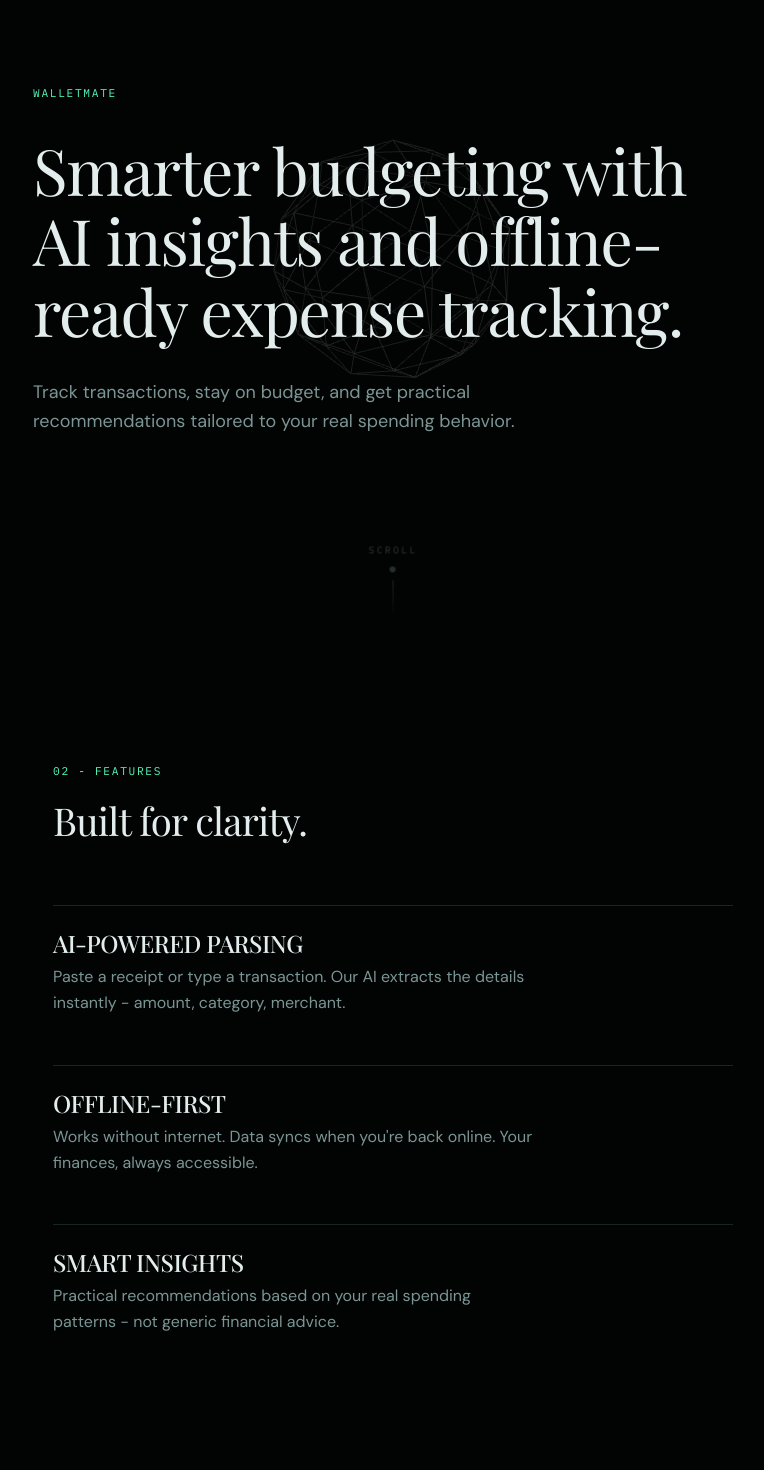
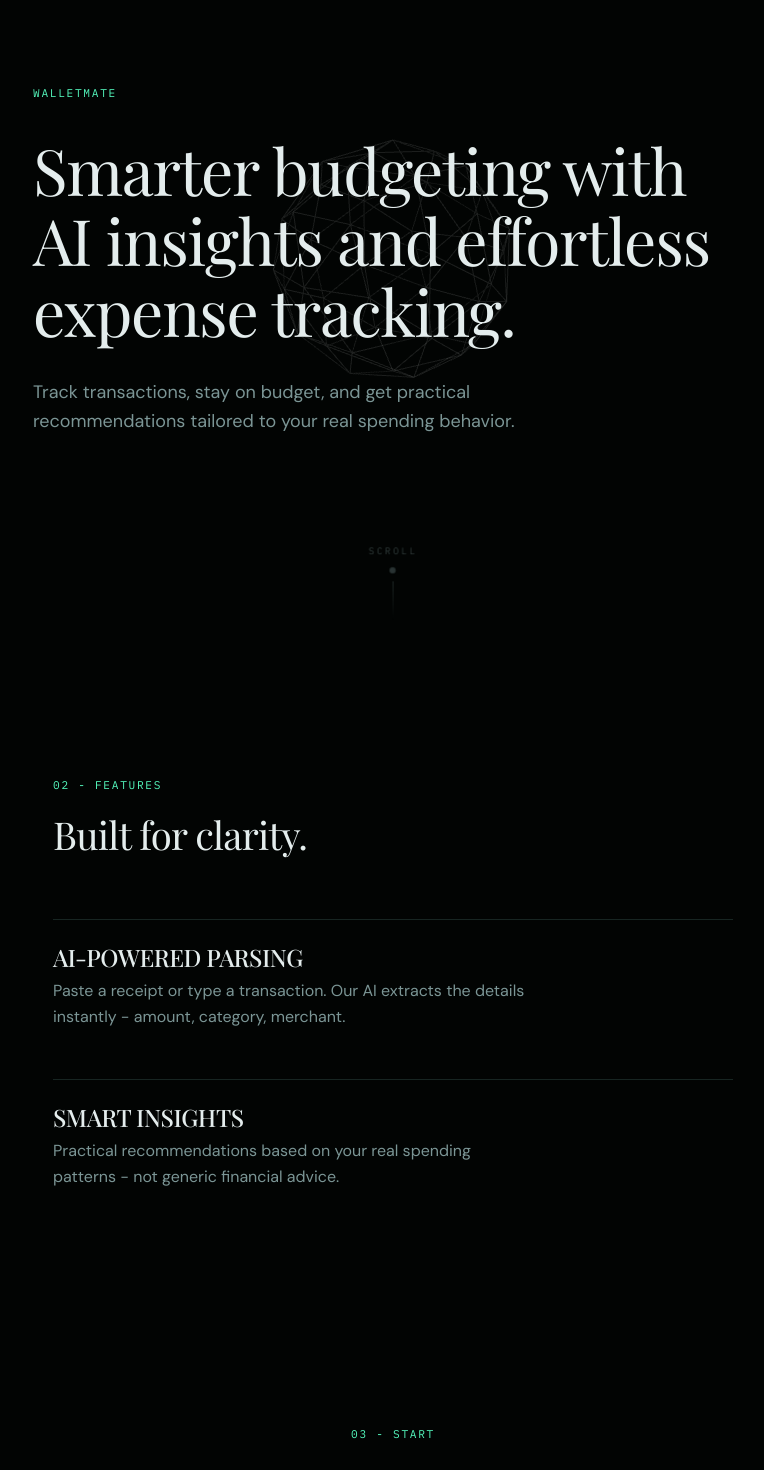
Before and after one commit to thangbuiq/pocket-buddy, a Next.js app in the folder walletmate-pwa-app/: page / in a window 1280 px wide. Shown: the part 140-1610 px from the top of the page, without its empty margins (247-1011 px from the left). Built offline with nearby package versions, Linux system fonts and the light colour scheme.

Commit message:
fix(auth): link transactions to GitHub id instead of internal UUID
- Use GitHub numeric id as token.sub so transaction user_id matches DB users
- Remove unused sessions table/schema (JWT strategy does not use it)
- Remove offline-first references from landing page

```diff
--- a/walletmate-pwa-app/app/page.tsx
+++ b/walletmate-pwa-app/app/page.tsx
@@ -49,7 +49,7 @@
               walletmate
             </span>
             <h1 className="blur-reveal stagger-2 mt-8 font-serif text-[clamp(2.5rem,5vw,4rem)] font-normal leading-[1.08] tracking-[-0.02em] text-foreground">
-              Smarter budgeting with AI insights and offline-ready expense
+              Smarter budgeting with AI insights and effortless expense
               tracking.
             </h1>
             <p className="blur-reveal stagger-3 mt-8 font-sans text-lg leading-relaxed text-text-dim max-w-[580px]">
@@ -108,22 +108,6 @@
               >
                 <div className="border-t border-border pt-6">
                   <h3 className="font-mono text-[0.75rem] uppercase tracking-[0.12em] text-foreground">
-                    Offline-First
-                  </h3>
-                  <p className="mt-2 font-sans text-base leading-relaxed text-text-dim max-w-[480px]">
-                    Works without internet. Data syncs when you&apos;re back
-                    online. Your finances, always accessible.
-                  </p>
-                </div>
-              </AnimatedContainer>
-
-              <AnimatedContainer
-                animation="blur-reveal"
-                delay={0.24}
-                duration={0.5}
-              >
-                <div className="border-t border-border pt-6">
-                  <h3 className="font-mono text-[0.75rem] uppercase tracking-[0.12em] text-foreground">
                     Smart Insights
                   </h3>
                   <p className="mt-2 font-sans text-base leading-relaxed text-text-dim max-w-[480px]">
--- a/walletmate-pwa-app/db/schema/index.ts
+++ b/walletmate-pwa-app/db/schema/index.ts
@@ -1,3 +1,2 @@
 export * from "./users";
-export * from "./sessions";
 export * from "./transactions";
--- a/walletmate-pwa-app/db/schema/sessions.ts
+++ /dev/null
@@ -1,7 +0,0 @@
-import { pgTable, text, timestamp } from "drizzle-orm/pg-core";
-
-export const sessions = pgTable("sessions", {
-  sessionToken: text("session_token").primaryKey(),
-  userId: text("user_id").notNull(),
-  expires: timestamp("expires", { withTimezone: true }).notNull(),
-});
--- a/walletmate-pwa-app/lib/auth.ts
+++ b/walletmate-pwa-app/lib/auth.ts
@@ -106,30 +106,15 @@
 
       return true;
     },
-    jwt: async ({ token, user, profile, trigger }) => {
-      if (user?.id) token.sub = user.id;
-
-      if (trigger === "signIn" && profile && "login" in profile) {
+    jwt: async ({ token, user, account, profile }) => {
+      if (account?.provider === "github" && profile && "login" in profile) {
         const githubProfile = profile as unknown as GitHubProfile;
+        // Use GitHub's numeric id as the canonical user id so transactions
+        // are always linked to the same DB user across logins/devices.
+        token.sub = String(githubProfile.id);
         token.githubUsername = githubProfile.login;
-      }
-
-      // Fallback: if token is missing githubUsername but user id matches a DB user,
-      // hydrate it from the database. This keeps existing sessions working after
-      // this feature is deployed.
-      if (!token.githubUsername && token.sub && token.sub !== DEMO_USER_ID) {
-        try {
-          const rows = await db
-            .select({ githubUsername: users.githubUsername })
-            .from(users)
-            .where(eq(users.id, token.sub))
-            .limit(1);
-          if (rows.length > 0) {
-            token.githubUsername = rows[0].githubUsername;
-          }
-        } catch (error) {
-          console.error("[auth] Failed to hydrate githubUsername:", error);
-        }
+      } else if (user?.id) {
+        token.sub = user.id;
       }
 
       return token;
```
